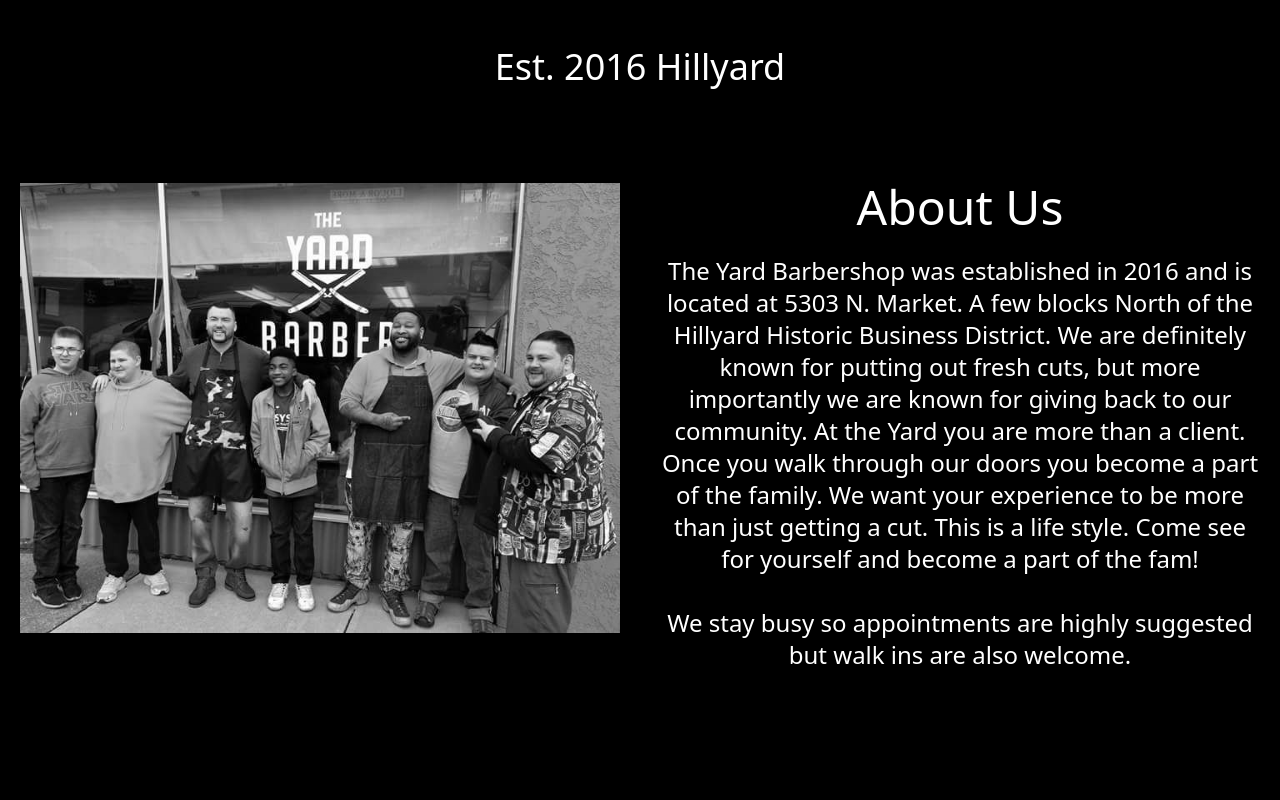
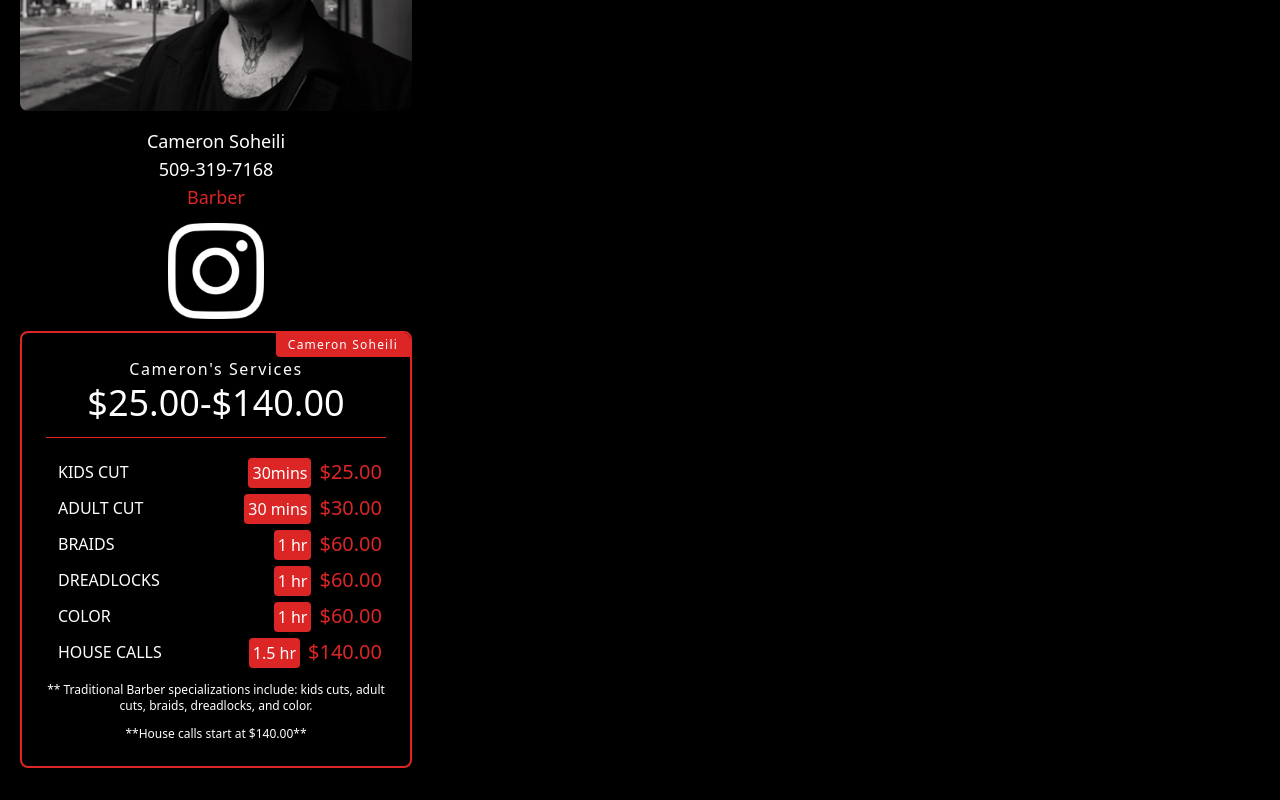
Before and after one commit to Jaywomack/nerdbrainz_yard_barbershop, a React (Create React App) app: page / in a window 1280 px wide. Shown: the part 2320-3120 px from the top of the page. Built offline with nearby package versions, Linux system fonts and the light colour scheme.

Commit message:
added fourth barber to home page

```diff
--- a/src/components/Barbers.jsx
+++ b/src/components/Barbers.jsx
@@ -1,6 +1,6 @@
 import cliff_profile from "../images/cliff_profile_three.png";
 import nate_profile from "../images/nate_profile_two.png";
-import louie_profile from "../images/louie_profile_two.png";
+import cameron_profile from "../images/cameron_profile.png";
 import nicks_profile from "../images/nicks_profile_two.png";
 import insta from "../images/insta.png";
 const Barbers = () => {
@@ -326,7 +326,7 @@ const Barbers = () => {
                         <span className="p-1 text-base bg-red-600 text-white rounded mr-2">
                           1 hr
                         </span>
-                        $30.00
+                        $25.00
                       </p>
                     </div>
                   </div>
@@ -376,7 +376,129 @@ const Barbers = () => {
             </div>
           </div>
           {/* End Barber 3 pricing */}
+          {/* start barber 4 pricing */}
+          <div className="p-4 lg:w-1/3 md:w-1/2">
+            <div className="h-full flex flex-col items-center text-center">
+              <img
+                alt="team"
+                className="flex-shrink-0 rounded-lg w-full h-56 object-cover object-center mb-4"
+                src={cameron_profile}
+              />
+              <div className="w-full">
+                <a
+                  className="title-font font-medium text-lg text-white"
+                  href="tel:509-842-7402"
+                >
+                  <h2 className="title-font font-medium text-lg text-white">
+                    Cameron Soheili
+                  </h2>
+                  <p>509-319-7168</p>
+                  <h3 className="text-white mb-3 text-red-600">Barber</h3>
+                </a>
+                <a
+                  href="https://www.instagram.com/true_king_barber/"
+                  className="text-center mx-auto"
+                >
+                  <img
+                    src={insta}
+                    className="h-24 w-24 mx-auto mb-3 filter invert"
+                    alt=""
+                  />
+                </a>
+              </div>
+              <div className="">
+                <div className="h-full p-6 rounded-lg border-2 border-white flex flex-col relative overflow-hidden border-2 border-red-600">
+                  <span className="bg-red-600 text-white px-3 py-1 tracking-widest text-xs absolute right-0 top-0 rounded-bl">
+                    Cameron Soheili
+                  </span>
+                  <h2 className="text-base tracking-widest title-font mb-1 font-medium">
+                    Cameron's Services
+                  </h2>
+                  <h1 className="text-4xl text-white pb-4 mb-4 border-b border-red-600 leading-none">
+                    $25.00-$140.00
+                  </h1>
+                  <div className="inline-flex">
+                    <div className="w-full inline-flex justify-between items-center align-middle">
+                      <p className="ml-3">KIDS CUT</p>
+                      <p className="p-1 text-red-600 text-xl rounded ml-3">
+                        <span className="p-1 text-base bg-red-600 text-white rounded mr-2">
+                          30mins
+                        </span>
+                        $25.00
+                      </p>
+                    </div>
+                  </div>
+                  <div className="inline-flex">
+                    <div className="w-full inline-flex justify-between items-center align-middle">
+                      <p className="ml-3">ADULT CUT</p>
+                      <p className="p-1 text-red-600 text-xl rounded ml-3">
+                        <span className="p-1 text-base bg-red-600 text-white rounded mr-2">
+                          30 mins
+                        </span>
+                        $30.00
+                      </p>
+                    </div>
+                  </div>
+                  <div className="inline-flex">
+                    <div className="w-full inline-flex justify-between items-center align-middle">
+                      <p className="ml-3">BRAIDS</p>
+                      <p className="p-1 text-red-600 text-xl rounded ml-3">
+                        <span className="p-1 text-base bg-red-600 text-white rounded mr-2">
+                          1 hr
+                        </span>
+                        $60.00
+                      </p>
+                    </div>
+                  </div>
+                  <div className="inline-flex">
+                    <div className="w-full inline-flex justify-between items-center align-middle">
+                      <p className="ml-3">DREADLOCKS</p>
+                      <p className="p-1 text-red-600 text-xl rounded ml-3">
+                        <span className="p-1 text-base bg-red-600 text-white rounded mr-2">
+                          1 hr
+                        </span>
+                        $60.00
+                      </p>
+                    </div>
+                  </div>
+                  <div className="inline-flex">
+                    <div className="w-full inline-flex justify-between items-center align-middle">
+                      <p className="ml-3">COLOR</p>
+                      <p className="p-1 text-red-600 text-xl rounded ml-3">
+                        <span className="p-1 text-base bg-red-600 text-white rounded mr-2">
+                          1 hr
+                        </span>
+                        $60.00
+                      </p>
+                    </div>
+                  </div>
+                  <div className="inline-flex">
+                    <div className="w-full inline-flex justify-between items-center align-middle">
+                      <p className="ml-3">HOUSE CALLS</p>
+                      <p className="p-1 text-red-600 text-xl rounded ml-3">
+                        <span className="p-1 text-base bg-red-600 text-white rounded mr-2">
+                          1.5 hr
+                        </span>
+                        $140.00
+                      </p>
+                    </div>
+                  </div>
 
+                  {/* start of filler */}
+                  <p className="text-xs text-white mt-3">
+                    ** Traditional Barber specializations include: kids cuts,
+                    adult cuts, braids, dreadlocks, and color.
+                  </p>
+                  <p className="text-xs text-white mt-3">
+                    **House calls start at $140.00**
+                  </p>
+
+                  {/* end of filler */}
+                </div>
+              </div>
+            </div>
+          </div>
+          {/* End Barber 3 pricing */}
         </div>
       </div>
     </section>
```
Also changed, not shown: src/images/cameron_profile.png (added).
